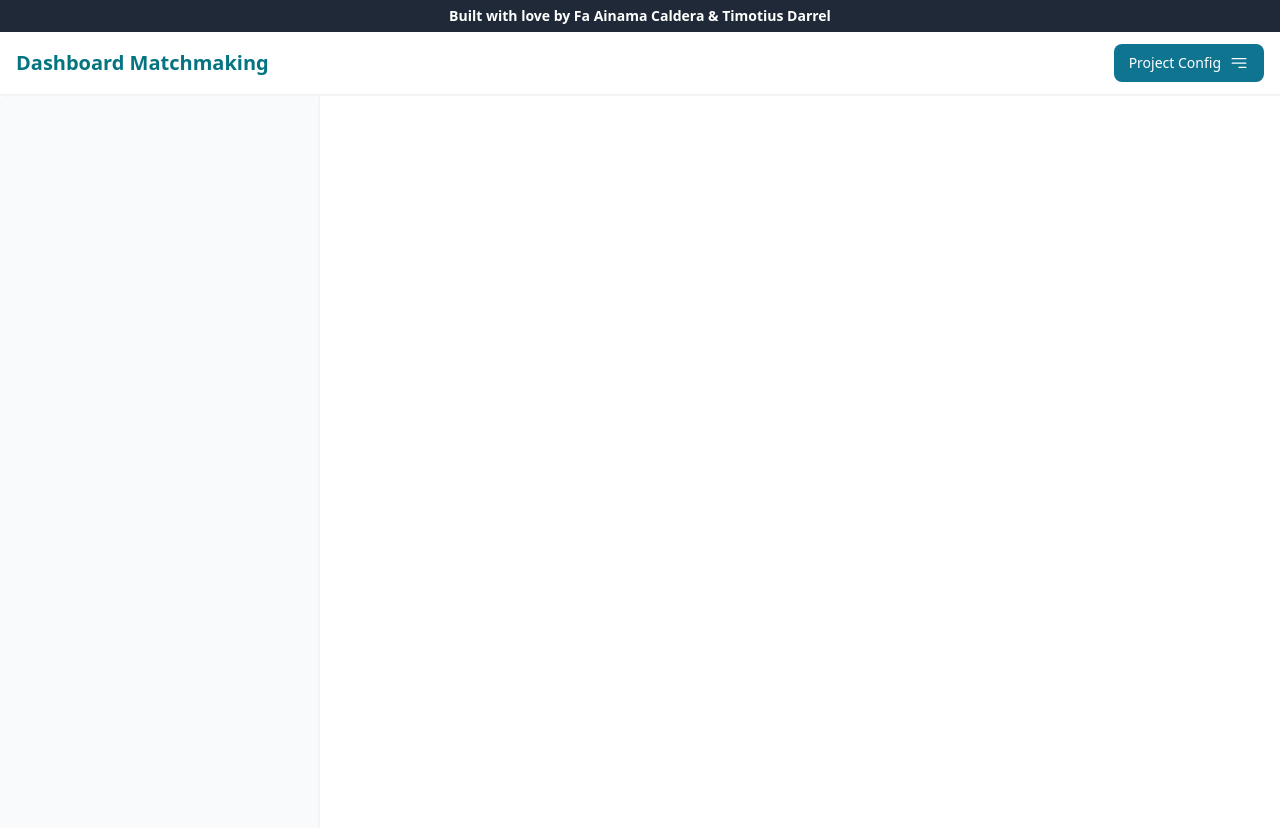
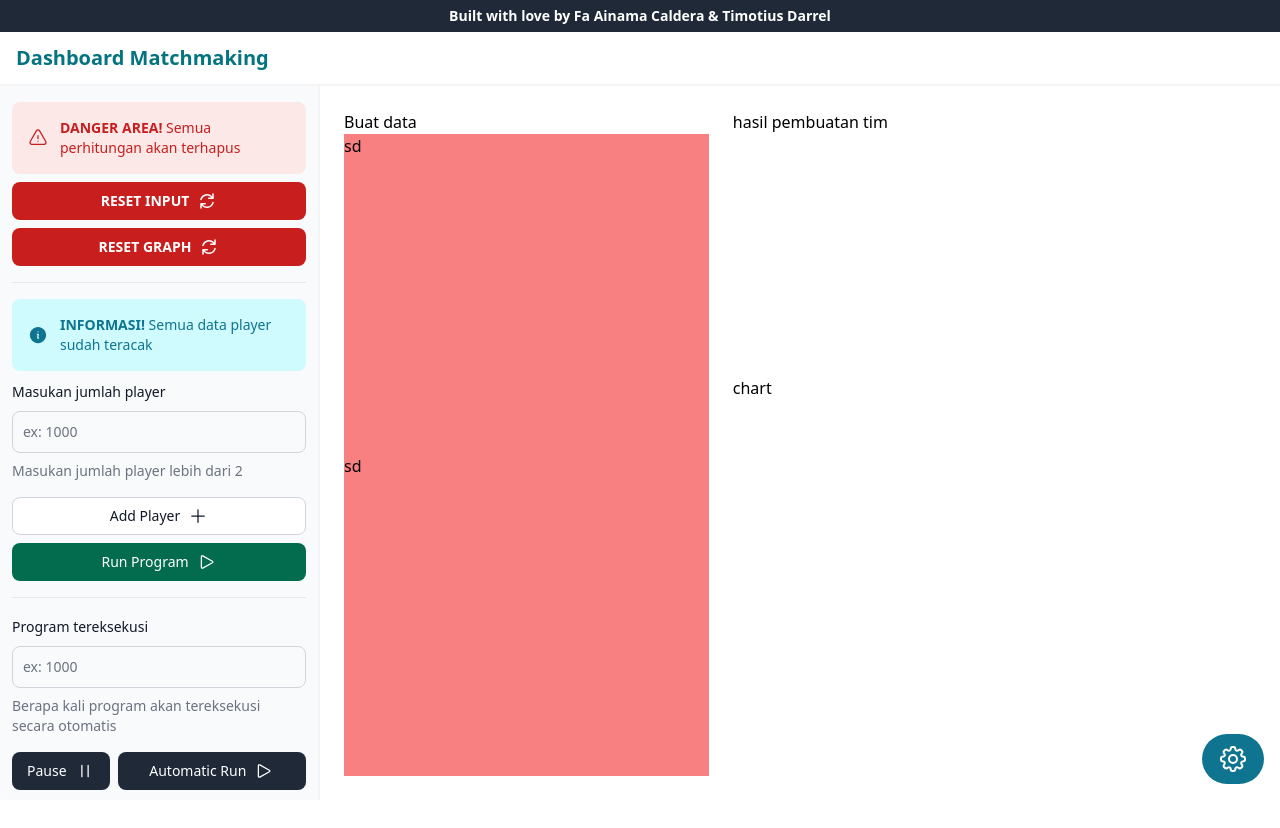
Before and after one commit to Facalder/Matcmaking-System, a React (Vite) app: page / in a window 1280 px wide. Shown: the top 828 px of the page. After the commit the page ends 800 px from the top, so only its background shows below. Built offline with nearby package versions, Linux system fonts and the light colour scheme.

Commit message:
feat(Application Shell): Creating all apllication shell layout, CommandSidebar, and ProjectConfigDrawer

```diff
--- a/src/App.jsx
+++ b/src/App.jsx
@@ -4,9 +4,26 @@ import GlobalLayout from "./layout/GlobalLayout";
 export default function App() {
   return (
     <>
-        <Flowbite>
-          <GlobalLayout/>
-        </Flowbite>
+      <Flowbite>
+        <GlobalLayout>
+          <div className="w-2/5 max-h-full overflow-y-auto">
+            Buat data
+            <div className="bg-red-400 h-80">sd</div>
+            <div className="bg-red-400 h-80">sd</div>
+            <div className="bg-red-400 h-80">sd</div>
+            <div className="bg-red-400 h-80">sd</div>
+            <div className="bg-red-400 h-80">sd</div>
+            <div className="bg-red-400 h-80">sd</div>
+            <div className="bg-red-400 h-80">sd</div>
+            <div className="bg-red-400 h-80">sd</div>
+            <div className="bg-red-400 h-80">sd</div>
+          </div>
+          <div className="flex flex-col max-h-full">
+            <div className="h-2/5">hasil pembuatan tim</div>
+            <div>chart</div>
+          </div>
+        </GlobalLayout>
+      </Flowbite>
     </>
-  )
+  );
 }
--- a/src/components/CommandSidebar.jsx
+++ b/src/components/CommandSidebar.jsx
@@ -1,11 +1,104 @@
 "use client"
 
-import { Sidebar } from "flowbite-react";
+import {
+  HiOutlinePlay,
+  HiOutlinePlus,
+  HiInformationCircle,
+  HiOutlineExclamationTriangle,
+  HiMiniArrowPath,
+  HiOutlinePause,
+} from "react-icons/hi2";
+import { Alert, Button, Label, Sidebar, TextInput } from "flowbite-react";
 
 export default function CommandDrawer() {
     return (
-        <Sidebar className="bg-white border-r-2 border-r-gray-100 w-80">
+      <Sidebar className="border-r-2 border-r-gray-100 w-80">
+        <Sidebar.Items>
+          <Sidebar.ItemGroup>
+            <Alert color="failure" icon={HiOutlineExclamationTriangle}>
+              <span className="font-bold">DANGER AREA!</span> Semua perhitungan
+              akan terhapus
+            </Alert>
 
-        </Sidebar>
-    )
+            <div className="space-y-2">
+              <Button
+                className="w-full font-bold uppercase"
+                size="sm"
+                color="failure"
+              >
+                Reset Input
+                <HiMiniArrowPath className="ml-2 w-5 h-5" />
+              </Button>
+              <Button
+                className="w-full font-bold uppercase"
+                size="sm"
+                color="failure"
+              >
+                Reset Graph
+                <HiMiniArrowPath className="ml-2 w-5 h-5" />
+              </Button>
+            </div>
+          </Sidebar.ItemGroup>
+
+          <Sidebar.ItemGroup>
+            <Alert color="info" icon={HiInformationCircle}>
+              <span className="font-bold">INFORMASI!</span> Semua data player
+              sudah teracak
+            </Alert>
+
+            <div className="space-y-4">
+              <div>
+                <div className="block mb-2">
+                  <Label htmlFor="" value="Masukan jumlah player" />
+                </div>
+                <TextInput
+                  id=""
+                  placeholder="ex: 1000"
+                  helperText={<>Masukan jumlah player lebih dari 2</>}
+                />
+              </div>
+
+              <div className="space-y-2">
+                <Button color="light" className="w-full" size="sm">
+                  Add Player
+                  <HiOutlinePlus className="ml-2 w-5 h-5" />
+                </Button>
+                <Button className="w-full" size="sm" color="success">
+                  Run Program
+                  <HiOutlinePlay className="ml-2 w-5 h-5" />
+                </Button>
+              </div>
+            </div>
+          </Sidebar.ItemGroup>
+
+          <Sidebar.ItemGroup>
+            <div className="space-y-4">
+              <div>
+                <div className="block mb-2">
+                  <Label htmlFor="" value="Program tereksekusi" />
+                </div>
+                <TextInput
+                  id=""
+                  placeholder="ex: 1000"
+                  helperText={
+                    <>Berapa kali program akan tereksekusi secara otomatis</>
+                  }
+                />
+              </div>
+
+              <div className="flex gap-2">
+                <Button className="flex-1 w-full" size="sm" color="dark">
+                  Pause
+                  <HiOutlinePause className="ml-2 w-5 h-5" />
+                </Button>
+                <Button className="w-full" size="sm" color="dark">
+                  Automatic Run
+                  <HiOutlinePlay className="ml-2 w-5 h-5" />
+                </Button>
+              </div>
+            </div>
+          </Sidebar.ItemGroup>
+        </Sidebar.Items>
+      </Sidebar>
+    );
 }
--- a/src/components/DashboardNavbar.jsx
+++ b/src/components/DashboardNavbar.jsx
@@ -1,14 +1,8 @@
 "use client"
-import { useState } from "react";
-import { Button, Navbar } from "flowbite-react";
-import { HiBars3BottomRight } from "react-icons/hi2";
-import ProjectConfigDrawer from "./ProjectConfigDrawer";
+
+import { Navbar } from "flowbite-react";
 
 export default function DashboardNavbar() {
-  const [drawerIsOpen, setDrawerIsOpen] = useState(false)
-
-  const handleDrawerClose = () => setDrawerIsOpen(false)
-
   return (
     <>
       <div className="flex justify-center bg-gray-800 py-1.5 w-full">
@@ -20,17 +14,7 @@ export default function DashboardNavbar() {
               Dashboard Matchmaking
             </span>
           </Navbar.Brand>
-        <div className="flex md:order-2">
-          <Button size="sm" onClick={() => setDrawerIsOpen(true)}>
-            Project Config
-            <HiBars3BottomRight className="ml-2 w-5 h-5" />
-          </Button>
-        </div>
         </Navbar>
-      <ProjectConfigDrawer
-        drawerIsOpen={drawerIsOpen}
-        close={handleDrawerClose}
-      />
     </>
   );
 }
--- a/src/components/ProjectConfigDrawer.jsx
+++ b/src/components/ProjectConfigDrawer.jsx
@@ -1,19 +1,80 @@
 "use client"
 
-import { Drawer } from "flowbite-react";
+import { Drawer, Button, Label, TextInput } from "flowbite-react";
 import { HiOutlineCog8Tooth } from "react-icons/hi2";
 
 export default function ProjectConfigDrawer({ drawerIsOpen, close }) {
     return (
-        <Drawer open={drawerIsOpen} onClose={close} position="right">
-            <Drawer.Header
-                title="Project Config"
-                titleIcon={HiOutlineCog8Tooth}
-            />
+      <Drawer
+        open={drawerIsOpen}
+        onClose={close}
+        position="right"
+        className="space-y-4 w-80"
+      >
+        <Drawer.Header title="Project Config" titleIcon={HiOutlineCog8Tooth} />
 
-            <Drawer.Items className="p-4">
+        <Drawer.Items>
+          <h2 className="mt-4 mb-2 font-semibold">Match Making Rating Point</h2>
+          <div className="flex gap-2">
+            <div>
+              <div className="block mb-2">
+                <Label htmlFor="" value="Min MMR Point" />
+              </div>
+              <TextInput id="" placeholder="ex: 1000" type="number" />
+            </div>
+            <div>
+              <div className="block mb-2">
+                <Label htmlFor="" value="Maks MMR Point" />
+              </div>
+              <TextInput id="" placeholder="ex: 1000" type="number" />
+            </div>
+          </div>
+        </Drawer.Items>
 
-            </Drawer.Items>
-        </Drawer>
-    )
+        <Drawer.Items>
+          <h2 className="mt-4 mb-2 font-semibold">Available MMR Gap</h2>
+          <div>
+            <div className="block mb-2">
+              <Label htmlFor="" value="MMR Gap" />
+            </div>
+            <TextInput id="" placeholder="ex: 1000" type="number" />
+          </div>
+        </Drawer.Items>
+
+        <Drawer.Items>
+          <h2 className="mb-2 font-semibold">Rank Point</h2>
+          <div className="gap-x-2 gap-y-3 grid grid-cols-2">
+            <div>
+              <div className="block mb-2">
+                <Label htmlFor="" value="Grand Master Point" />
+              </div>
+              <TextInput id="" placeholder="ex: 1000" type="number" />
+            </div>
+            <div>
+              <div className="block mb-2">
+                <Label htmlFor="" value="Epic Point" />
+              </div>
+              <TextInput id="" placeholder="ex: 1000" type="number" />
+            </div>
+            <div>
+              <div className="block mb-2">
+                <Label htmlFor="" value="Legend Point" />
+              </div>
+              <TextInput id="" placeholder="ex: 1000" type="number" />
+            </div>
+            <div>
+              <div className="block mb-2">
+                <Label htmlFor="" value="Mythic Point" />
+              </div>
+              <TextInput id="" placeholder="ex: 1000" type="number" />
+            </div>
+          </div>
+        </Drawer.Items>
+        <Drawer.Items>
+          <Button size="sm" className="w-full" onClick={close}>
+            Update Config
+          </Button>
+        </Drawer.Items>
+      </Drawer>
+    );
 }
--- a/src/layout/GlobalLayout.jsx
+++ b/src/layout/GlobalLayout.jsx
@@ -1,24 +1,40 @@
-"use client"
+"use client";
 
-import React from 'react';
-import Navbar from '../components/DashboardNavbar';
-import CommandDrawer from '../components/CommandSidebar';
-import DashboardNavbar from '../components/DashboardNavbar';
+import { useState } from "react";
+import CommandSidebar from "../components/CommandSidebar";
+import ProjectConfigDrawer from "../components/ProjectConfigDrawer";
+import DashboardNavbar from "../components/DashboardNavbar";
+import { Button, Tooltip } from "flowbite-react";
+import { HiOutlineCog8Tooth } from "react-icons/hi2";
 
 export default function GlobalLayout({ children }) {
+  const [drawerIsOpen, setDrawerIsOpen] = useState(false);
+
+  const handleDrawerClose = () => setDrawerIsOpen(false);
+
   return (
     <>
-      <DashboardNavbar/>
-      <div className="flex h-screen">
-        <CommandDrawer/>
-        <div className="flex flex-col flex-1 dark:bg-gray-800">
-          <main className="flex-1 p-6 overflow-y-auto">
-            <div className="gap-6 grid grid-cols-1 md:grid-cols-2 lg:grid-cols-3">
-              {children}
+      <DashboardNavbar />
+      <div className="flex h-[calc(100vh-86px)]">
+        <CommandSidebar />
+        <div className="flex flex-col flex-1">
+          <main className="flex gap-6 p-6 h-full">
+            {children}
+
+            <div className="right-4 bottom-4 fixed">
+              <Tooltip content="Project Config">
+                <Button pill size="sm" onClick={() => setDrawerIsOpen(true)}>
+                  <HiOutlineCog8Tooth className="w-8 h-8" />
+                </Button>
+              </Tooltip>
             </div>
           </main>
         </div>
       </div>
+      <ProjectConfigDrawer
+        drawerIsOpen={drawerIsOpen}
+        close={handleDrawerClose}
+      />
     </>
   );
 }
```
Also changed, not shown: 1 other file (tests, documents, lock files or other folders). Lines whose indentation alone changed are shown as unchanged.
